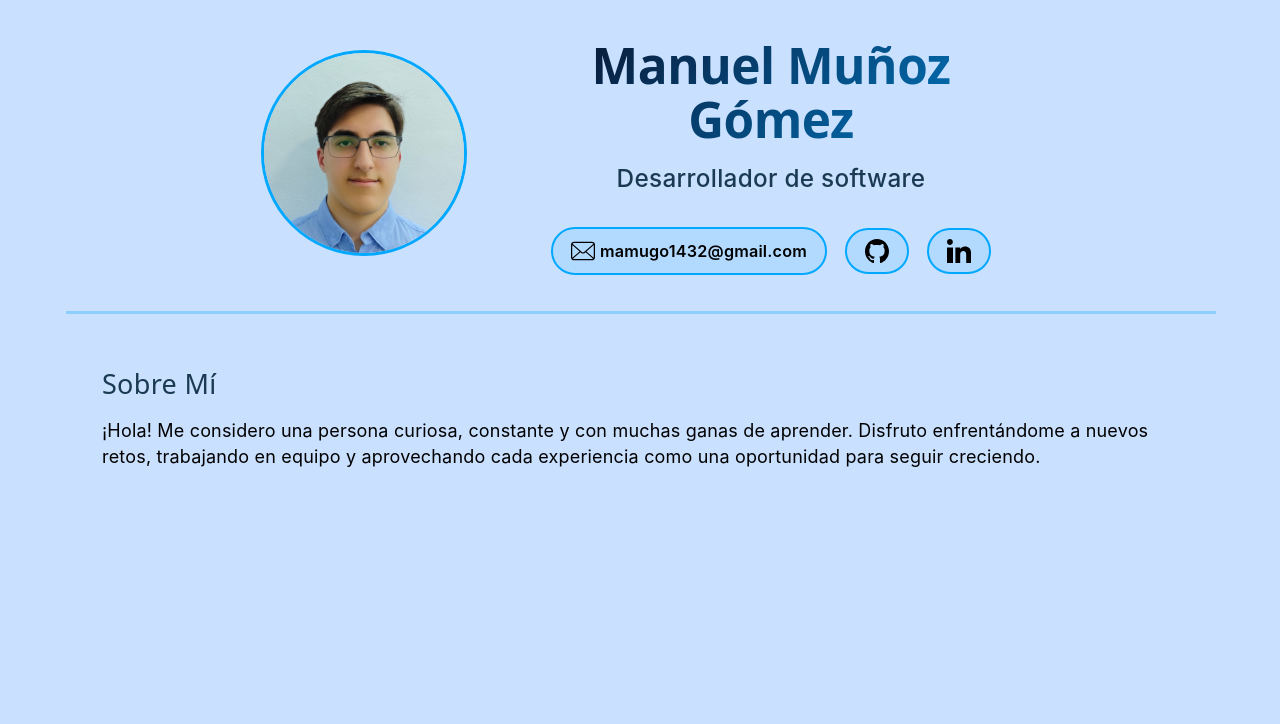
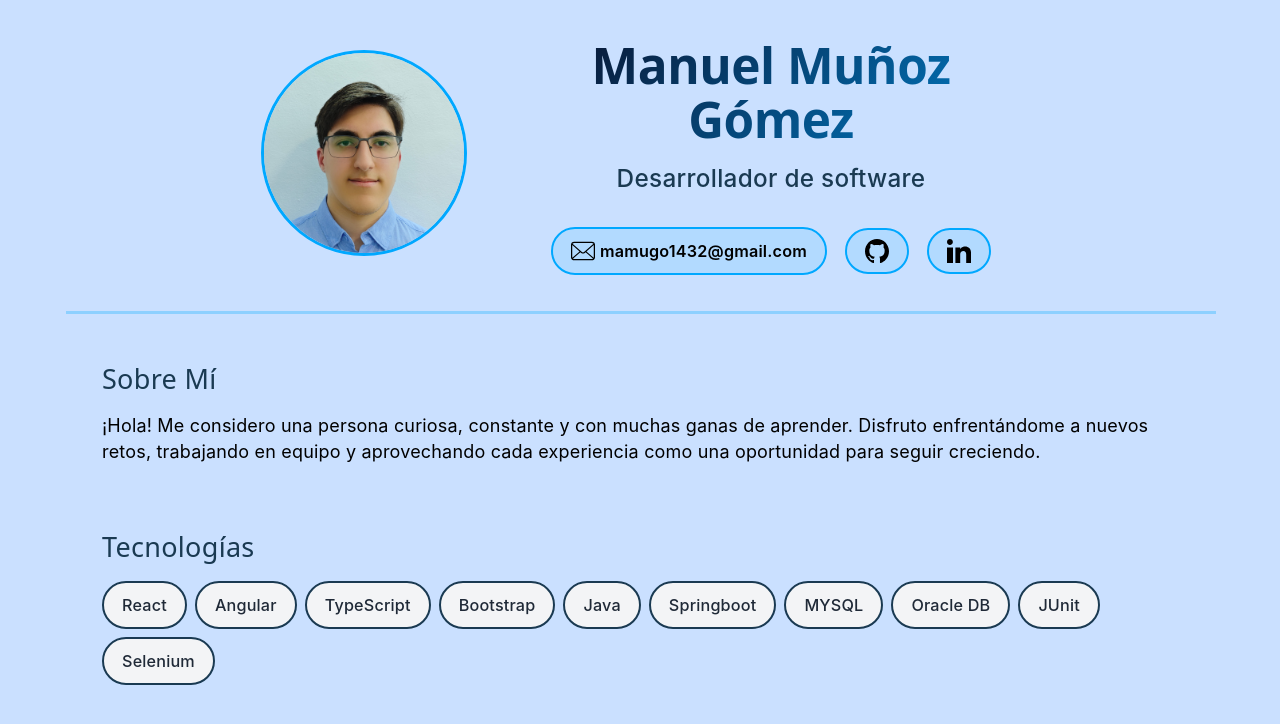
Before and after one commit to mamugo1432/Portfolio, a React app: page / in a window 1280 px wide. Shown: the top 724 px of the page. Built offline with nearby package versions, Linux system fonts and the light colour scheme; the HTML template or start-up script is replaced by a standard one.

Commit message:
Añadiendo el apartado de tecnologías

```diff
--- a/src/App.css
+++ b/src/App.css
@@ -60,8 +60,14 @@ h2{
   float:left;
   font-size: 1.5rem;
   color: var(--border-color);
-  margin: 3rem 0rem 0rem 2rem;
+  margin: 2.7rem 0rem 0rem 2rem;
   font-weight: 500;
   letter-spacing: 0.3px;
   animation: slideInUp 0.8s ease-out 0.1s backwards;
 }
+
+.container-section{
+    display: flex;
+    flex-direction: column;
+    align-items: flex-start;
+}
--- a/src/App.tsx
+++ b/src/App.tsx
@@ -1,6 +1,7 @@
 import Header from './components/Header/Header'
 import './App.css'
 import AboutMe from './components/AboutMe/AboutMe'
+import Tecnologies from './components/Tecnologies/Tecnologies'
 
 function App() {
 
@@ -11,6 +12,7 @@ function App() {
       <main>
         <hr />
       <AboutMe/>
+      <Tecnologies/>
       </main>
     </>
   )
--- a/src/components/AboutMe/AboutMe.css
+++ b/src/components/AboutMe/AboutMe.css
@@ -1,12 +1,8 @@
-#aboutMe{
-    display: flex;
-    flex-direction: column;
-    align-items: flex-start;
-}
 
-#aboutMe p {
+
+.container-section p {
     color: black;
     text-align: left;
-    margin: 1rem 2rem;
+    padding: 1rem 2rem;
     animation: slideInUp 0.8s ease-out 0.1s backwards;
 }
--- a/src/components/AboutMe/AboutMe.tsx
+++ b/src/components/AboutMe/AboutMe.tsx
@@ -3,7 +3,7 @@ import './AboutMe.css';
 export default function AboutMe(){
     return(
         <>
-        <div id='aboutMe'>
+        <div className='container-section'>
         <h2>Sobre Mí</h2>
         <p>¡Hola! Me considero una persona curiosa, constante y con muchas ganas de aprender. Disfruto enfrentándome a nuevos retos, trabajando en equipo y aprovechando cada experiencia como una oportunidad para seguir creciendo.</p>
         </div>
--- a/src/components/Header/Header.css
+++ b/src/components/Header/Header.css
@@ -367,14 +367,15 @@
   }
 
   .name {
-    font-size: 1.35rem;
+    font-size: 1.45rem;
     margin-bottom: 0.3rem;
   }
 
   .title {
     font-size: 0.85rem;
     margin: 0.4rem 0 1rem 0;
-    font-weight: 400;
+    font-weight: 500;
+    font-size: medium;
   }
 
   .profile-info {
--- a/src/components/Header/Header.tsx
+++ b/src/components/Header/Header.tsx
@@ -14,8 +14,8 @@ interface SocialLink {
 export default function Header() {
   const socialLinks: SocialLink[] = [
     { icon: emailIcon, url: "mailto:mamugo1432@gmail.com", label: "Email" },
-    { icon: githubIcon, url: "#", label: "GitHub" },
-    { icon: linkedinIcon, url: "#", label: "LinkedIn" },
+    { icon: githubIcon, url: "https://github.com/mamugo1432", label: "GitHub" },
+    { icon: linkedinIcon, url: "https://www.linkedin.com/in/manuel-muñoz-gómez-4050ba2a7/", label: "LinkedIn" },
   ];
 
   return (
@@ -40,6 +40,8 @@ export default function Header() {
                   href={link.url}
                   className={`social-link ${link.isPrimary ? "primary" : ""}`}
                   title={link.label}
+                  target="_blank"
+                  rel="noopener noreferrer"
                 >
                   <span className="social-icon"><img src={link.icon} alt={"Icono de " + link.label} />{link.label == "Email" && <p>    mamugo1432@gmail.com</p>}</span>
                   {link.isPrimary && <span className="social-text">{link.label}</span>}
--- /dev/null
+++ b/src/components/Tecnologies/Tecnologies.css
@@ -0,0 +1,27 @@
+.technologies-container {
+  display: flex;
+  flex-wrap: wrap;
+  gap: 8px;
+  margin-left: 2rem;
+  margin-top: 1rem;
+}
+
+.skill-pill {
+  display: inline-flex;
+  align-items: center;
+  padding: 0.5rem 1rem;
+  border-radius: 999px;
+  background-color: #f3f4f6;
+  color: #1f2937;
+  font-size: 0.9rem;
+  font-weight: 500;
+  border: 1px solid #e5e7eb;
+  transition: all 0.2s ease;
+  border: 2px solid var(--border-color);
+  cursor: default;
+}
+
+.skill-pill:hover {
+  transform: translateY(-2px);
+  box-shadow: 0 4px 12px rgba(0, 0, 0, 0.1);
+}
--- /dev/null
+++ b/src/components/Tecnologies/Tecnologies.tsx
@@ -0,0 +1,15 @@
+import './Tecnologies.css';
+export default function Tecnologies(){
+
+    const tecnologies = ["React", "Angular", "TypeScript", "Bootstrap", "Java", "Springboot", "MYSQL", "Oracle DB", "JUnit", "Selenium"];
+    return(
+        <>
+        <div className="container-section">
+            <h2>Tecnologías</h2>
+            <div className="technologies-container">
+            {tecnologies.map((tecnology, index) => <span key={index} className="skill-pill">{tecnology}</span>)}
+            </div>
+       </div>
+        </>
+    )
+}
```
